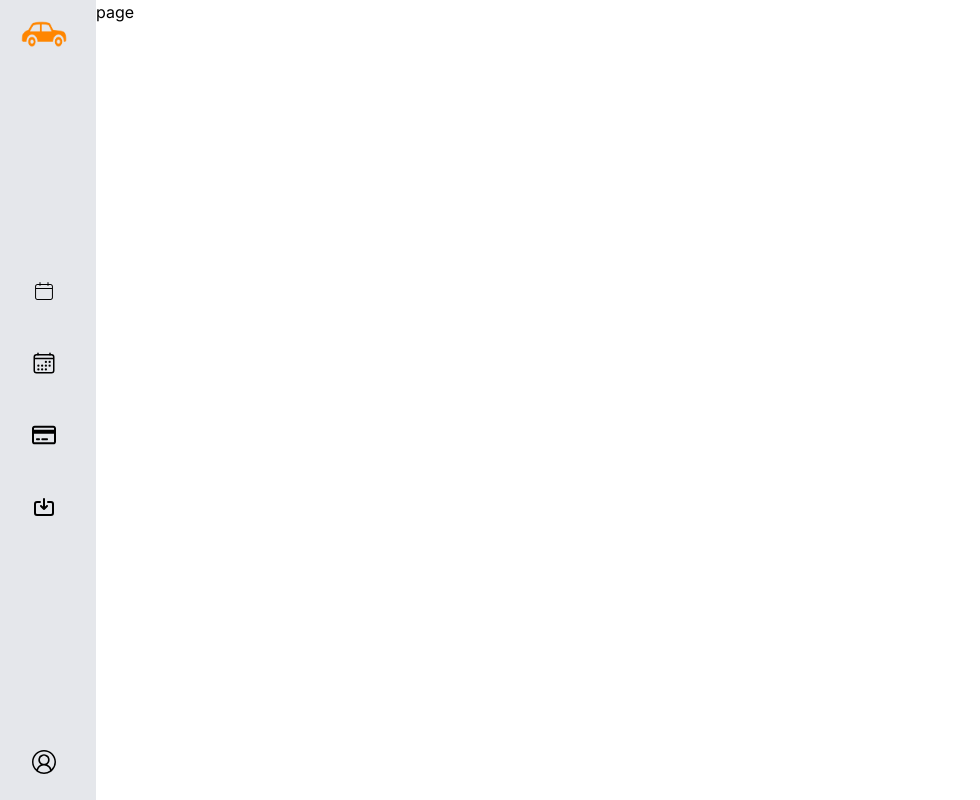
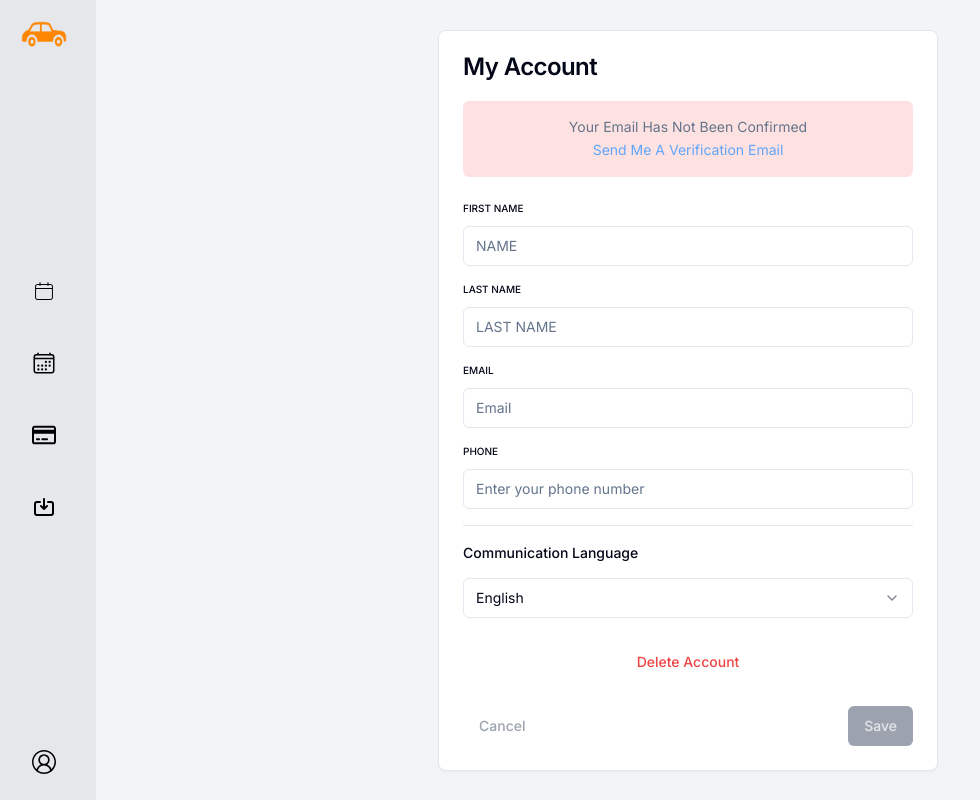
Before and after one commit to hamideghbali/cab-taxi, a Next.js app in the folder cab-booking/: page /user-profile in a window 1280 px wide. Shown: the whole page, without its empty margins (0-980 px from the left). Built offline with nearby package versions, Linux system fonts and the light colour scheme.

Commit message:
create user profile and fixing languge in sidebar

```diff
--- a/cab-booking/src/app/user-profile/page.tsx
+++ b/cab-booking/src/app/user-profile/page.tsx
@@ -1,7 +1,93 @@
-import React from 'react'
+import React from "react";
+
+import { Button } from "@/components/ui/button";
+import {
+  Card,
+  CardContent,
+  CardDescription,
+  CardFooter,
+  CardHeader,
+  CardTitle,
+} from "@/components/ui/card";
+import { Input } from "@/components/ui/input";
+import { Label } from "@/components/ui/label";
+import {
+  Select,
+  SelectContent,
+  SelectItem,
+  SelectTrigger,
+  SelectValue,
+} from "@/components/ui/select";
+import Link from "next/link";
+
 
 export default function page() {
   return (
-    <div>page</div>
-  )
+    <div className="flex justify-center items-center h-screen bg-gray-100">
+      <Card className="w-[500px] ">
+        <CardHeader>
+          <CardTitle className="mb-4">My Account</CardTitle>
+          <div className="bg-red-100 rounded-md p-4 text-center">
+            <CardDescription>Your Email Has Not Been Confirmed</CardDescription>
+            <Link href="/" className="text-blue-400 text-sm">
+              {" "}
+              Send Me A Verification Email
+            </Link>
+          </div>
+        </CardHeader>
+        <CardContent>
+          <form>
+            <div className="grid w-full items-center gap-4">
+              <div className="flex flex-col space-y-1.5">
+                <Label htmlFor="name" className="text-[10px] mb-1">
+                  FIRST NAME
+                </Label>
+                <Input id="name" placeholder="NAME" />
+              </div>
+              <div className="flex flex-col space-y-1.5">
+                <Label htmlFor="name" className="text-[10px] mb-1">
+                  LAST NAME
+                </Label>
+                <Input id="name" placeholder="LAST NAME" />
+              </div>
+              <div className="flex flex-col space-y-1.5">
+                <Label htmlFor="email" className="text-[10px] mb-1">
+                  EMAIL
+                </Label>
+                <Input id="email" placeholder="Email" />
+              </div>
+              <div className="flex flex-col space-y-1.5">
+                <Label htmlFor="name" className="text-[10px] mb-1">
+                  PHONE
+                </Label>
+                <Input type="tel" placeholder="Enter your phone number" />
+              </div>
+              <hr />
+              <div className="flex flex-col space-y-1.5">
+                <Label className="mt-1 mb-3">Communication Language</Label>
+                <Select>
+                  <SelectTrigger id="framework">
+                    <SelectValue placeholder="English" />
+                  </SelectTrigger>
+                  <SelectContent position="popper">
+                    <SelectItem value="next">French</SelectItem>
+                    <SelectItem value="sveltekit">English</SelectItem>
+                    <SelectItem value="astro">Tajik</SelectItem>
+                    <SelectItem value="nuxt">Persian</SelectItem>
+                  </SelectContent>
+                </Select>
+              </div>
+            </div>
+          </form>
+        </CardContent>
+        <CardFooter className="flex justify-center">
+          <Button variant="ghost" className="text-red-500 hover:bg-red-100 hover:text-red-500">Delete Account</Button>
+        </CardFooter>
+        <CardFooter className="flex justify-between">
+          <Button variant="ghost" className="text-gray-400 hover:text-gray-400">Cancel</Button>
+          <Button className="bg-gray-400 text-gray-200">Save</Button>
+        </CardFooter>
+      </Card>
+    </div>
+  );
 }
--- a/cab-booking/src/components/SideBar/SideBar.tsx
+++ b/cab-booking/src/components/SideBar/SideBar.tsx
@@ -11,8 +11,9 @@ import Link from "next/link";
 import {
   DropdownMenu,
   DropdownMenuContent,
-  DropdownMenuItem,
   DropdownMenuLabel,
+  DropdownMenuRadioGroup,
+  DropdownMenuRadioItem,
   DropdownMenuSeparator,
   DropdownMenuTrigger,
 } from "@/components/ui/dropdown-menu";
@@ -21,8 +22,8 @@ import { IoInformationCircleOutline } from "react-icons/io5";
 import { SlBookOpen } from "react-icons/sl";
 import { FiLogOut } from "react-icons/fi";
 
-
 export const SideBar = () => {
+  const [position, setPosition] = React.useState("bottom");
   return (
     <div className="overflow-y-auto fixed left-0 top-0 w-24 bg-gray-200">
       <aside className="flex h-screen">
@@ -74,15 +75,51 @@ export const SideBar = () => {
                 </Link>
                 <DropdownMenuSeparator />
                 <Link href="">
-
+                  <DropdownMenu>
+                    <DropdownMenuTrigger asChild>
                       <DropdownMenuLabel className="flex gap-4 items-center">
                         <SlBookOpen className="text-2xl hover:text-gray-700" />
                         Language
                       </DropdownMenuLabel>
+                    </DropdownMenuTrigger>
+                    <DropdownMenuContent className="w-56">
+                      <DropdownMenuRadioGroup
+                        value={position}
+                        onValueChange={setPosition}
+                      >
+                        <DropdownMenuRadioItem value="top" className="py-3">
+                          English (Canada)
+                        </DropdownMenuRadioItem>
+                        <DropdownMenuRadioItem value="bottom" className="py-3">
+                          English (United Kingdom)
+                        </DropdownMenuRadioItem>
+                        <DropdownMenuRadioItem value="right" className="py-3">
+                          English (United States)
+                        </DropdownMenuRadioItem>
+                        <DropdownMenuRadioItem value="right" className="py-3">
+                          Suomi (Finish)
+                        </DropdownMenuRadioItem>
+                        <DropdownMenuRadioItem value="right" className="py-3">
+                          Francias
+                        </DropdownMenuRadioItem>
+                        <DropdownMenuRadioItem value="right" className="py-3">
+                          Dutch (Netherlands)
+                        </DropdownMenuRadioItem>
+                        <DropdownMenuRadioItem value="right" className="py-3">
+                          Espanol
+                        </DropdownMenuRadioItem>
+                        <DropdownMenuRadioItem value="right" className="py-3">
+                          Tajik
+                        </DropdownMenuRadioItem>
+                        <DropdownMenuRadioItem value="right" className="py-3">
+                          Persian (Farsi)
+                        </DropdownMenuRadioItem>
+                      </DropdownMenuRadioGroup>
+                    </DropdownMenuContent>
+                  </DropdownMenu>
                 </Link>
                 <DropdownMenuSeparator />
                 <Link href="//localhost:3000">
-
                   <DropdownMenuLabel className="flex gap-4 items-center">
                     <FiLogOut className="text-2xl hover:text-gray-700" />
                     Log out
@@ -96,3 +133,8 @@ export const SideBar = () => {
     </div>
   );
 };
+
+<DropdownMenuLabel className="flex gap-4 items-center">
+  <SlBookOpen className="text-2xl hover:text-gray-700" />
+  Language
+</DropdownMenuLabel>;
```
Lines whose indentation alone changed are shown as unchanged.
